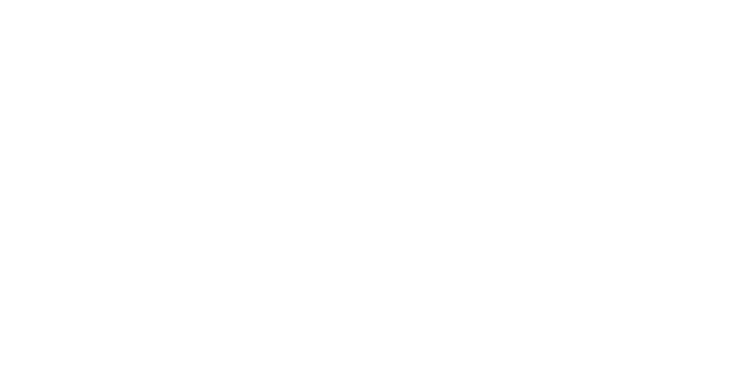
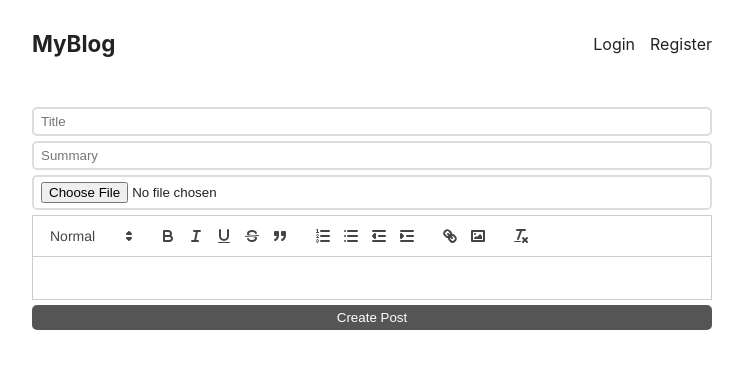
Before and after one commit to KishorekumarBS/Blog-MERN, a React app in the folder Blog-MERN/client/: page /create in a window 1280 px wide. Before the commit this address had no page. Shown: the whole page, without its empty margins (268-1011 px from the left). Built offline with nearby package versions, Linux system fonts and the light colour scheme; no server answers.

Commit message:
Create new post page added

```diff
--- a/Blog-MERN/client/package.json
+++ b/Blog-MERN/client/package.json
@@ -9,6 +9,7 @@
     "axios": "^1.7.2",
     "react": "^18.3.1",
     "react-dom": "^18.3.1",
+    "react-quill": "^2.0.0",
     "react-router-dom": "^6.25.1",
     "react-scripts": "5.0.1",
     "web-vitals": "^2.1.4"
--- a/Blog-MERN/client/src/components/App/App.js
+++ b/Blog-MERN/client/src/components/App/App.js
@@ -1,5 +1,6 @@
 import Header from '../Header/Header';
 import Layout from '../Layout/Layout';
+import CreatePost from '../Pages/CreatePost/CreatePost';
 import IndexPage from '../Pages/IndexPage/IndexPage';
 import Login from '../Pages/Login/Login';
 import RegisterPage from '../Pages/RegisterPage/RegisterPage';
@@ -16,6 +17,7 @@
             <Route index element ={<IndexPage/>}/>
             <Route path={'/login'} element ={<Login/>}/>
             <Route path = {'/register'} element ={<RegisterPage/>}/>
+            <Route path='/create' element={<CreatePost/>}/>
     </Route>
     </Routes>
     </UserContextProvider>
--- a/Blog-MERN/client/src/components/Header/Header.js
+++ b/Blog-MERN/client/src/components/Header/Header.js
@@ -12,6 +12,7 @@
   useEffect(() => {
     api.get('/profile', { withCredentials: true })
       .then(response => {
+        console.log('test')
         setUserInfo(response.data);
         console.log(response.data)
       })
--- /dev/null
+++ b/Blog-MERN/client/src/components/Pages/CreatePost/CreatePost.css
@@ -0,0 +1,3 @@
+.post{
+    margin-top: 5px;
+}
--- /dev/null
+++ b/Blog-MERN/client/src/components/Pages/CreatePost/CreatePost.jsx
@@ -0,0 +1,57 @@
+import {React,useState} from 'react'
+import ReactQuill from "react-quill";
+import 'react-quill/dist/quill.snow.css';
+import './CreatePost.css'
+import api from '../Login/api'
+
+
+const modules = {
+    toolbar: [
+      [{ 'header': [1, 2, false] }],
+      ['bold', 'italic', 'underline','strike', 'blockquote'],
+      [{'list': 'ordered'}, {'list': 'bullet'}, {'indent': '-1'}, {'indent': '+1'}],
+      ['link', 'image'],
+      ['clean']
+    ],
+  };
+
+ const  formats = [
+    'header',
+    'bold', 'italic', 'underline', 'strike', 'blockquote',
+    'list', 'bullet', 'indent',
+    'link', 'image'
+  ];
+
+
+function CreatePost() {
+    const [title, setTitle] = useState('');
+    const [summary, setSummary] = useState('');
+    const [content, setContent] = useState('');
+    const [files, setFiles] = useState('');
+
+    function createnewPost(ev){
+        const data = new FormData();
+        data.set('title', title);
+        data.set('summary',summary);
+        data.set('content', content);
+
+        ev.preventDefault();
+        api.post('/post', data);
+    }
+  return (
+    <form onSubmit={createnewPost}>
+        <input type="title" placeholder={'Title'} value={title} onChange={ev=>setTitle(ev.target.value)}/>
+        <input type="summary" placeholder={'Summary'} value={summary} onChange={ev=>setSummary(ev.target.value)}/>
+        <input type="file" onChange={ev => setFiles(ev.target.files)}/>
+        <ReactQuill
+            value={content}
+            onChange={ev => setContent(ev)}
+            modules={modules}
+            formats={formats}
+        />
+        <button className="post">Create Post</button>
+    </form>
+  )
+}
+
+export default CreatePost
--- a/Blog-MERN/client/src/components/Pages/Login/Login.css
+++ b/Blog-MERN/client/src/components/Pages/Login/Login.css
@@ -7,7 +7,7 @@
     margin: 0 auto;
 }
 
-h1{
+form.login h1{
     text-align: center;
 }
 
--- a/Blog-MERN/client/src/components/Pages/RegisterPage/RegisterPage.css
+++ b/Blog-MERN/client/src/components/Pages/RegisterPage/RegisterPage.css
@@ -17,7 +17,7 @@
     border-radius: 5px;
 }
 
-h1{
+form.register h1{
     text-align: center;
 }
 
```
Also changed, not shown: Blog-MERN/api/models/files/image.png (added), 1 other file.
